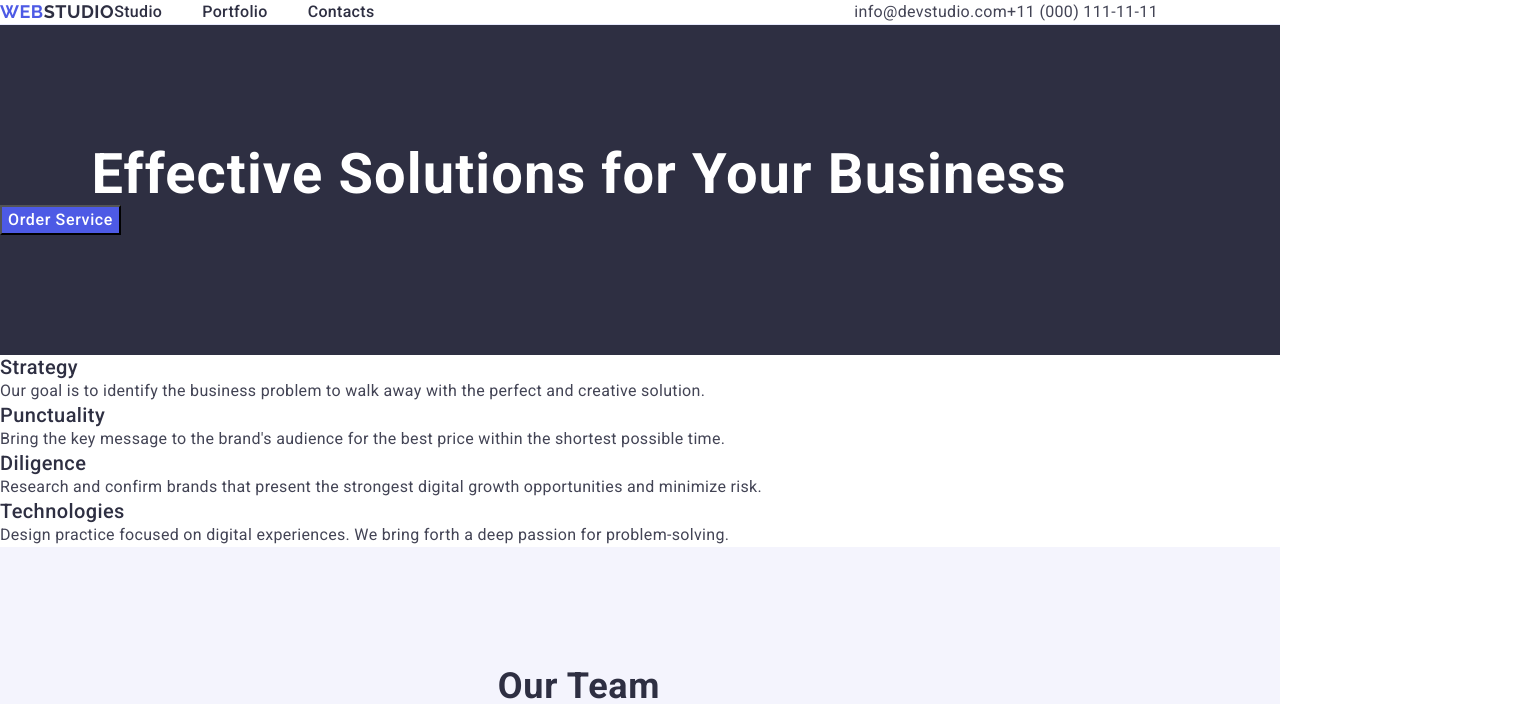
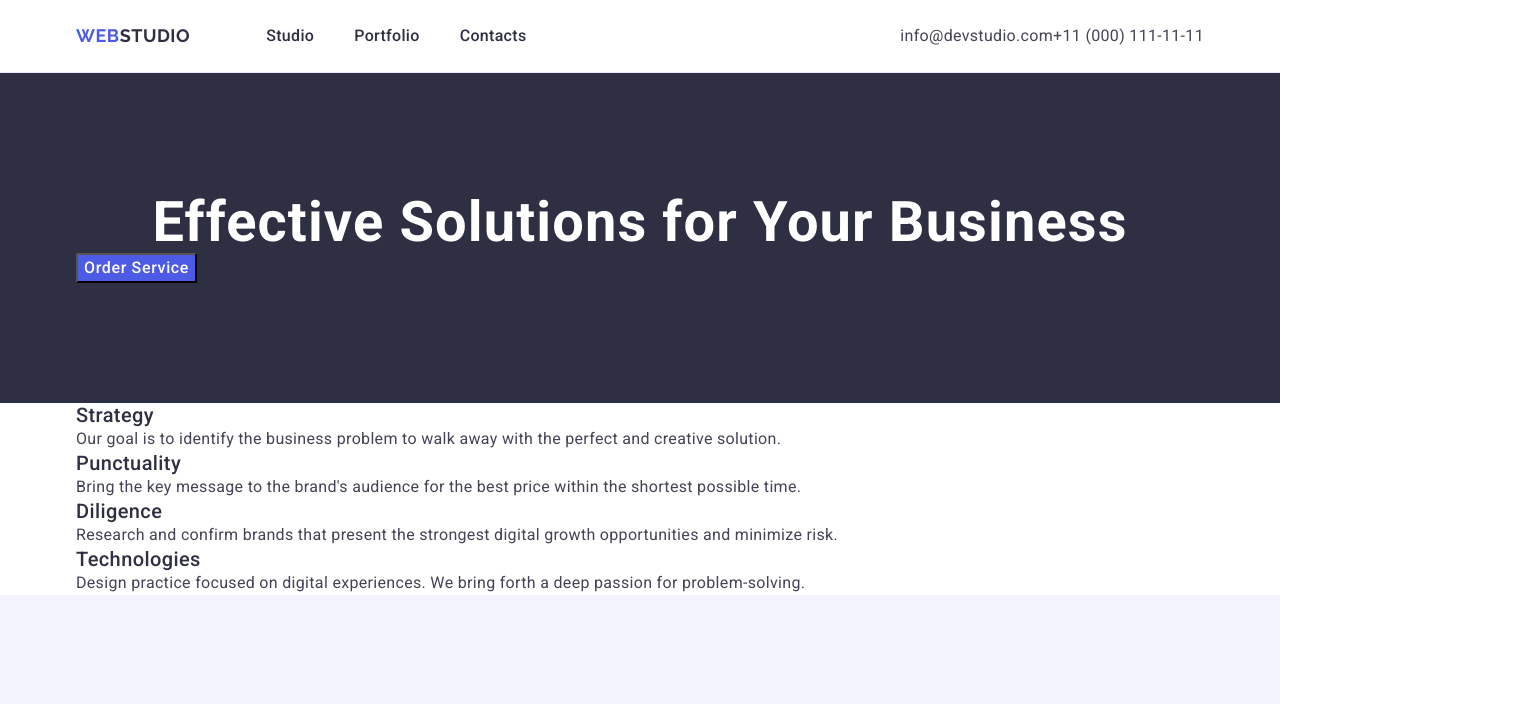
Before and after one commit to Olena457/goit-markup-hw-03, a plain HTML site: page index.html in a window 1280 px wide. Shown: the top 704 px of the page, 1515 px wide, since content can reach past the window. Drawn offline with nearby package versions, Linux system fonts and the light colour scheme.

Commit message:
header correction

```diff
--- a/css/styles.css
+++ b/css/styles.css
@@ -15,8 +15,9 @@ img {
 /* container */
 .container {
   width: 1158px;
-  padding: 0 15;
-  margin: o auto;
+  padding-left: 15px;
+  padding-right: 15px;
+  margin: 0 auto;
 }
 /* header container */
 .header-container {
@@ -82,7 +83,7 @@ p {
 .nav-logo {
   display: inline-flex;
   align-items: center;
-  flex-shrink: 0;
+  margin-right: 76px;
 }
 .logo-dark {
   color: #2e2f42;
@@ -134,26 +135,27 @@ p {
 /* page navigation -----------------*/
 .nav {
   display: flex;
+  align-items: center;
 }
 .nav-page {
   color: #2e2f42;
   font-weight: 500;
   line-height: 1.5;
   letter-spacing: 0.02em;
+  /* padding-top: 24px;
+  padding-bottom: 24px; */
 }
 .nav-page:hover,
 .nav-page:focus {
   color: #404bbf;
 }
 .nav-list {
-  /* padding: 24px 832px 24px 347px; */
   display: flex;
-  align-items: center;
+  padding-top: 24px;
+  padding-bottom: 24px;
   gap: 40px;
 }
-/* .studio {
-  padding: 24px 1045px 24px 347px;
-} */
+
 /* ---------------- ------------*/
 /* address */
 .address {
--- a/index.html
+++ b/index.html
@@ -29,7 +29,7 @@
             Web<span class="logo-dark">Studio</span>
           </a>
           <ul class="nav-list">
-            <li class="studio">
+            <li>
               <a class="nav-page" href="./index.html">Studio</a>
             </li>
             <li>
```
